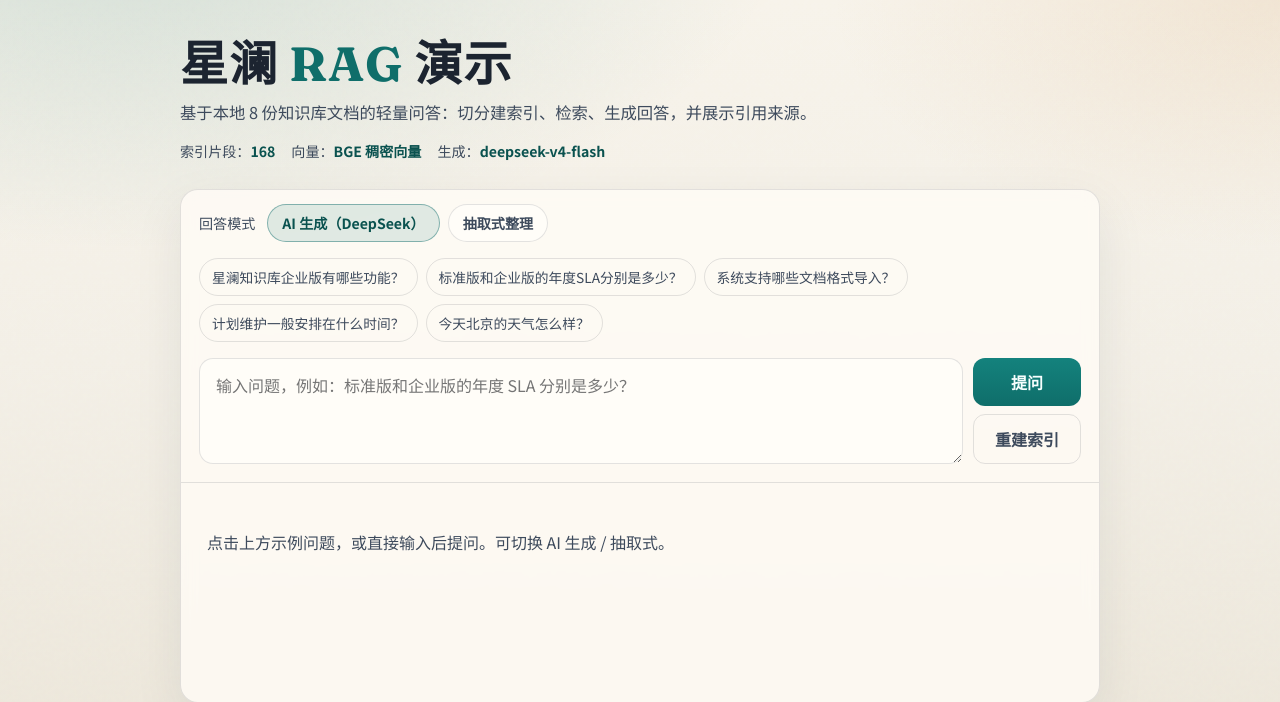
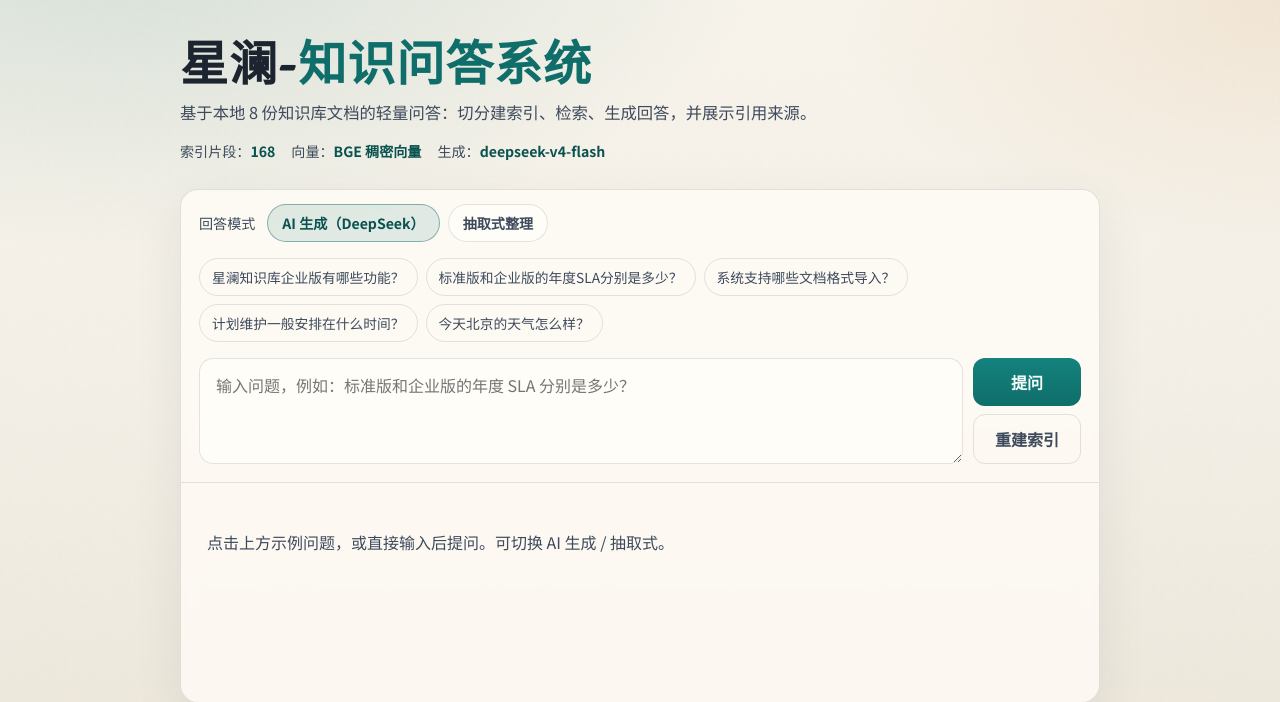
Before and after one commit to lx404616-lab/RAG-0729, a Flask app: page / in a window 1280 px wide. Shown: the top 702 px of the page. Run offline with Flask 3, Linux system fonts and the light colour scheme.

Commit message:
Rename page title to 星澜-知识问答系统.

```diff
--- a/docs/index.html
+++ b/docs/index.html
@@ -3,7 +3,7 @@
 <head>
   <meta charset="UTF-8" />
   <meta name="viewport" content="width=device-width, initial-scale=1" />
-  <title>星澜 RAG 演示 · GitHub Pages</title>
+  <title>星澜-知识问答系统</title>
   <link rel="preconnect" href="https://fonts.googleapis.com" />
   <link rel="preconnect" href="https://fonts.gstatic.com" crossorigin />
   <link href="https://fonts.googleapis.com/css2?family=Fraunces:opsz,wght@9..144,500;9..144,700&family=Noto+Sans+SC:wght@400;500;700&display=swap" rel="stylesheet" />
@@ -122,7 +122,7 @@
 <body>
   <div class="wrap">
     <header>
-      <h1 class="brand">星澜 <span>RAG</span> 演示</h1>
+      <h1 class="brand">星澜-<span>知识问答系统</span></h1>
       <p class="lead">GitHub Pages 静态部署版：浏览器端检索知识库并回答。AI 模式可选用 DeepSeek（需自备 Key；若遇跨域限制请用本地 Flask）。</p>
       <div class="meta">
         <span>索引片段：<b id="chunkCount">加载中…</b></span>
--- a/templates/index.html
+++ b/templates/index.html
@@ -3,7 +3,7 @@
 <head>
   <meta charset="UTF-8" />
   <meta name="viewport" content="width=device-width, initial-scale=1" />
-  <title>星澜 RAG 演示</title>
+  <title>星澜-知识问答系统</title>
   <link rel="preconnect" href="https://fonts.googleapis.com" />
   <link rel="preconnect" href="https://fonts.gstatic.com" crossorigin />
   <link href="https://fonts.googleapis.com/css2?family=Fraunces:opsz,wght@9..144,500;9..144,700&family=Noto+Sans+SC:wght@400;500;700&display=swap" rel="stylesheet" />
@@ -333,7 +333,7 @@
 <body>
   <div class="wrap">
     <header>
-      <h1 class="brand">星澜 <span>RAG</span> 演示</h1>
+      <h1 class="brand">星澜-<span>知识问答系统</span></h1>
       <p class="lead">基于本地 8 份知识库文档的轻量问答：切分建索引、检索、生成回答，并展示引用来源。</p>
       <div class="meta">
         <span>索引片段：<b id="chunkCount">—</b></span>
```
